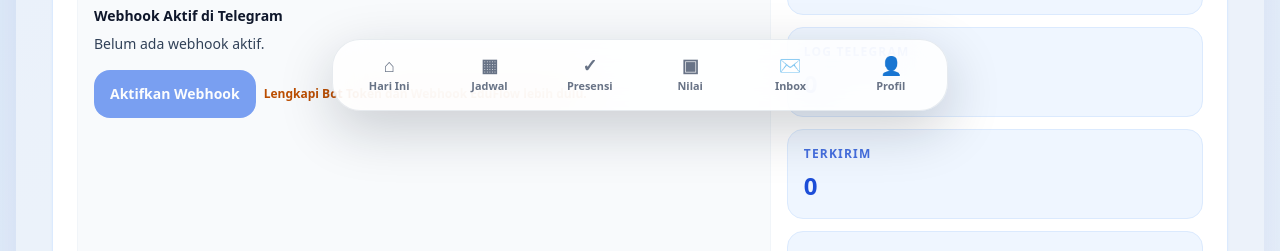
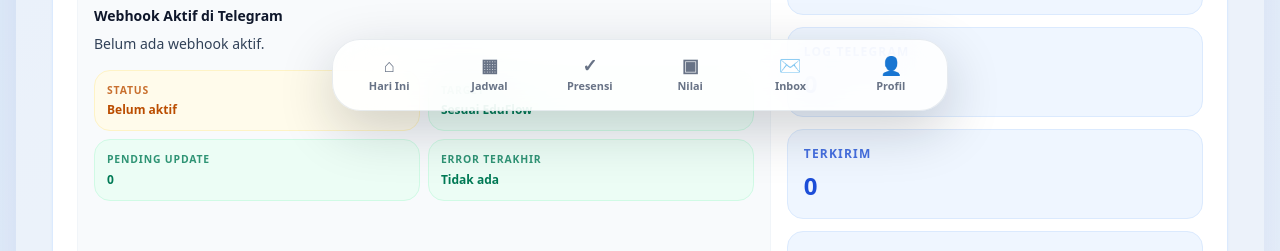
Before and after one commit to herhadi/EduFLow, a Next.js app in the folder apps/frontend/: page /admin/telegram in a window 1280 px wide. Shown: the part 677-928 px from the top of the page. Built offline with nearby package versions, Linux system fonts and the light colour scheme; no server answers.

Commit message:
Fix webhook telegram

```diff
--- a/apps/frontend/components/telegram-operations-center.tsx
+++ b/apps/frontend/components/telegram-operations-center.tsx
@@ -173,23 +173,28 @@ export function TelegramOperationsCenter() {
             <p className="mt-2 break-all text-sm text-slate-700">
               {status.provider.webhookUrl || 'Belum ada webhook aktif.'}
             </p>
-            {!status.provider.webhookUrl ? (
-              <div className="mt-4 flex flex-wrap items-center gap-2">
-                <button
-                  className="school-primary-button rounded-2xl px-4 py-2.5 text-sm disabled:cursor-not-allowed disabled:opacity-60"
-                  disabled={actionState === 'loading' || !status.config.botTokenConfigured || !status.config.webhookUrl}
-                  onClick={() => void handleSetWebhook()}
-                  type="button"
-                >
-                  {actionState === 'loading' ? 'Memasang...' : 'Aktifkan Webhook'}
-                </button>
-                {!status.config.botTokenConfigured || !status.config.webhookUrl ? (
-                  <p className="text-xs font-bold text-amber-700">
-                    Lengkapi Bot Token dan Webhook EduFlow lebih dulu.
-                  </p>
-                ) : null}
-              </div>
-            ) : null}
+            <div className="mt-4 grid gap-2 sm:grid-cols-2">
+              <WebhookStatusPill
+                label="Status"
+                tone={status.provider.webhookUrl ? 'success' : 'warning'}
+                value={status.provider.webhookUrl ? 'Webhook aktif' : 'Belum aktif'}
+              />
+              <WebhookStatusPill
+                label="Target"
+                tone={status.provider.webhookUrl === status.config.webhookUrl ? 'success' : 'warning'}
+                value={status.provider.webhookUrl === status.config.webhookUrl ? 'Sesuai EduFlow' : 'Perlu set ulang'}
+              />
+              <WebhookStatusPill
+                label="Pending Update"
+                tone={(status.provider.pendingUpdateCount ?? 0) > 0 ? 'warning' : 'success'}
+                value={String(status.provider.pendingUpdateCount ?? 0)}
+              />
+              <WebhookStatusPill
+                label="Error Terakhir"
+                tone={status.provider.lastErrorMessage ? 'danger' : 'success'}
+                value={status.provider.lastErrorMessage ?? 'Tidak ada'}
+              />
+            </div>
             {webhookCommand ? (
               <div className="mt-4">
                 <div className="flex items-center justify-between gap-3">
@@ -301,6 +306,31 @@ function StatusCard({
   );
 }
 
+function WebhookStatusPill({
+  label,
+  tone,
+  value,
+}: {
+  label: string;
+  tone: 'success' | 'warning' | 'danger';
+  value: string;
+}) {
+  const toneClass = {
+    success: 'border-emerald-100 bg-emerald-50 text-emerald-700',
+    warning: 'border-amber-100 bg-amber-50 text-amber-700',
+    danger: 'border-rose-100 bg-rose-50 text-rose-700',
+  }[tone];
+
+  return (
+    <div className={`rounded-2xl border p-3 ${toneClass}`}>
+      <p className="text-[0.65rem] font-black uppercase tracking-[0.08em] opacity-80">
+        {label}
+      </p>
+      <p className="mt-1 break-words text-xs font-black">{value}</p>
+    </div>
+  );
+}
+
 function MetricCard({ danger = false, label, value }: { danger?: boolean; label: string; value: number }) {
   return (
     <div className={danger ? 'rounded-2xl border border-rose-100 bg-rose-50 p-4 text-rose-700' : 'rounded-2xl border border-blue-100 bg-brand-50 p-4 text-brand-700'}>
```
Also changed, not shown: 5 other files (tests, documents, lock files or other folders).
